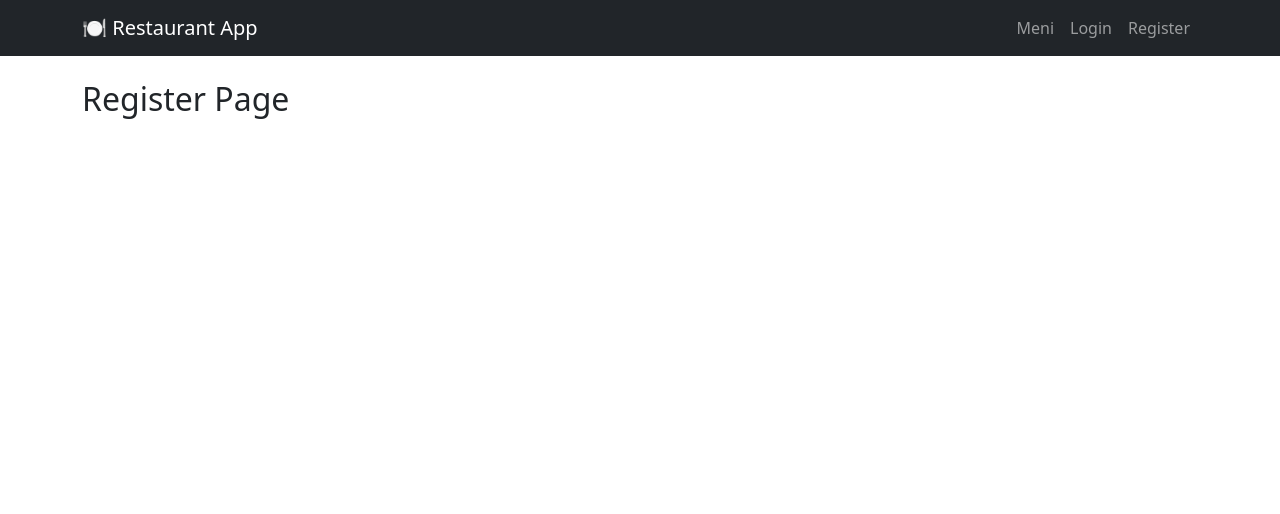
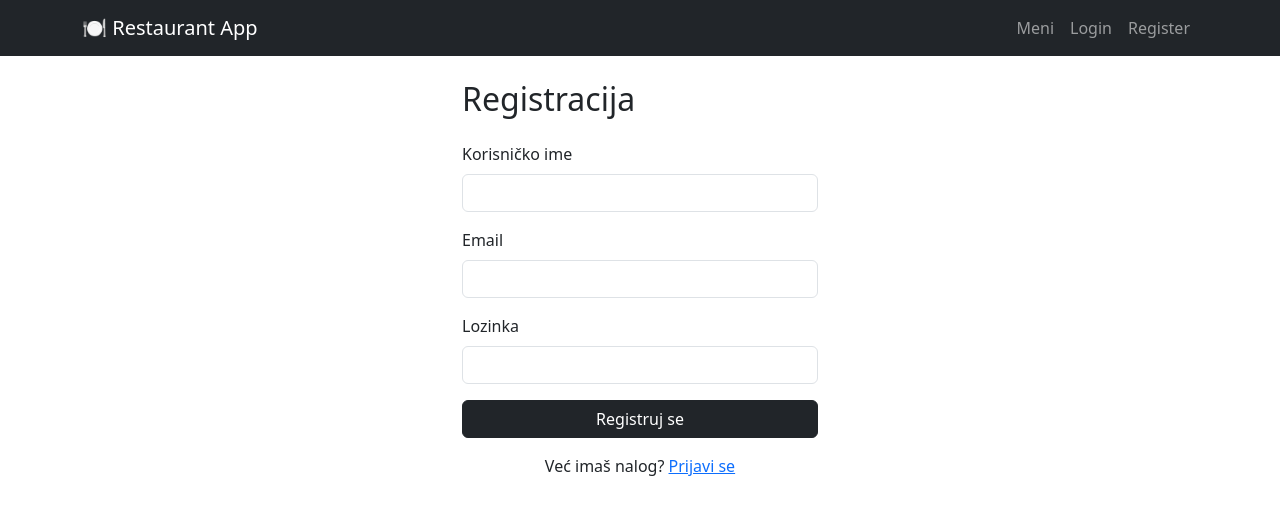
Before and after one commit to URIS-2025/uris-2025-26-project-assignment-restaurantteam, a React (Vite) app: page /register in a window 1280 px wide. Shown: the top 514 px of the page. Built offline with nearby package versions, Linux system fonts and the light colour scheme; the HTML template or start-up script is replaced by a standard one.

Commit message:
Auth - Login i Register stranice

```diff
--- a/src/api/authApi.js
+++ b/src/api/authApi.js
@@ -7,3 +7,7 @@ const authClient = axios.create({
 export const loginUser = (username, password) => {
   return authClient.post('/api/Authentication/login', { username, password })
 }
+
+export const registerUser = (username, email, password) => {
+  return authClient.post('/api/Authentication/register', { username, email, password })
+}
--- a/src/pages/RegisterPage.jsx
+++ b/src/pages/RegisterPage.jsx
@@ -1,4 +1,81 @@
+import { useState } from 'react'
+import { useNavigate } from 'react-router-dom'
+import { registerUser } from '../api/authApi'
+
 function RegisterPage() {
-  return <h2>Register Page</h2>
+  const [username, setUsername] = useState('')
+  const [email, setEmail] = useState('')
+  const [password, setPassword] = useState('')
+  const [error, setError] = useState('')
+  const [success, setSuccess] = useState('')
+  const [loading, setLoading] = useState(false)
+
+  const navigate = useNavigate()
+
+  const handleRegister = async (e) => {
+    e.preventDefault()
+    setError('')
+    setSuccess('')
+    setLoading(true)
+
+    try {
+      await registerUser(username, email, password)
+      setSuccess('Registracija uspješna! Preusmjeravamo na login...')
+      setTimeout(() => navigate('/login'), 2000)
+    } catch (err) {
+      setError('Greška pri registraciji. Pokušaj ponovo.')
+    } finally {
+      setLoading(false)
+    }
+  }
+
+  return (
+    <div className="row justify-content-center">
+      <div className="col-md-4">
+        <h2 className="mb-4">Registracija</h2>
+        {error && <div className="alert alert-danger">{error}</div>}
+        {success && <div className="alert alert-success">{success}</div>}
+        <form onSubmit={handleRegister}>
+          <div className="mb-3">
+            <label className="form-label">Korisničko ime</label>
+            <input
+              type="text"
+              className="form-control"
+              value={username}
+              onChange={(e) => setUsername(e.target.value)}
+              required
+            />
+          </div>
+          <div className="mb-3">
+            <label className="form-label">Email</label>
+            <input
+              type="email"
+              className="form-control"
+              value={email}
+              onChange={(e) => setEmail(e.target.value)}
+              required
+            />
+          </div>
+          <div className="mb-3">
+            <label className="form-label">Lozinka</label>
+            <input
+              type="password"
+              className="form-control"
+              value={password}
+              onChange={(e) => setPassword(e.target.value)}
+              required
+            />
+          </div>
+          <button type="submit" className="btn btn-dark w-100" disabled={loading}>
+            {loading ? 'Učitavanje...' : 'Registruj se'}
+          </button>
+        </form>
+        <p className="mt-3 text-center">
+          Već imaš nalog? <a href="/login">Prijavi se</a>
+        </p>
+      </div>
+    </div>
+  )
 }
+
 export default RegisterPage
```
